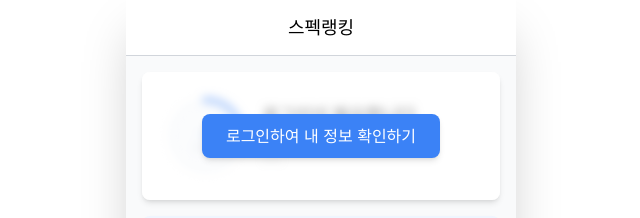
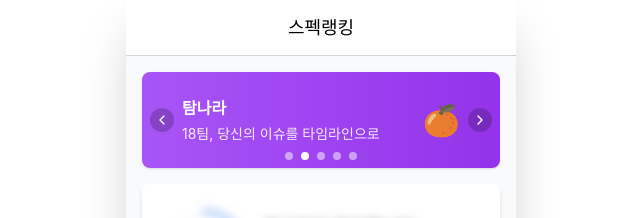
Before and after one commit to 100-hours-a-week/19-Respec-FE, a React (Create React App) app: page / in a window 1280 px wide. Shown: the top 218 px of the page, without its empty margins (319-959 px from the left). Built offline with nearby package versions, Linux system fonts and the light colour scheme; no server answers.

Commit message:
feat: 광고 배너 컴포넌트 생성

```diff
--- /dev/null
+++ b/src/components/AdBanner.jsx
@@ -0,0 +1,139 @@
+import React, { useState, useEffect, useRef } from 'react';
+import { ChevronLeft, ChevronRight } from 'lucide-react';
+import { adBannerData } from '../utils/adData';
+
+const AdBanner = () => {
+  const [currentSlide, setCurrentSlide] = useState(0);
+  const [isTransitioning, setIsTransitioning] = useState(false);
+  const intervalRef = useRef(null);
+
+  // 자동 슬라이드 시작
+  const startAutoSlide = () => {
+    if (intervalRef.current) {
+      clearInterval(intervalRef.current);
+    }
+
+    intervalRef.current = setInterval(() => {
+      setCurrentSlide((prev) => (prev + 1) % adBannerData.length);
+    }, 5000);
+  };
+
+  // 자동 슬라이드 정지
+  const stopAutoSlide = () => {
+    if (intervalRef.current) {
+      clearInterval(intervalRef.current);
+      intervalRef.current = null;
+    }
+  };
+
+  // 컴포넌트 마운트 시 자동 슬라이드 시작
+  useEffect(() => {
+    startAutoSlide();
+
+    // 컴포넌트 언마운트 시 정리
+    return () => {
+      stopAutoSlide();
+    };
+  }, []);
+
+  // 슬라이드 변경 시 애니메이션 처리
+  useEffect(() => {
+    setIsTransitioning(true);
+    const timer = setTimeout(() => {
+      setIsTransitioning(false);
+    }, 300);
+
+    return () => clearTimeout(timer);
+  }, [currentSlide]);
+
+  const handleNext = () => {
+    stopAutoSlide();
+    setCurrentSlide((prev) => (prev + 1) % adBannerData.length);
+    startAutoSlide();
+  };
+
+  const handlePrev = () => {
+    stopAutoSlide();
+    setCurrentSlide(
+      (prev) => (prev - 1 + adBannerData.length) % adBannerData.length
+    );
+    startAutoSlide();
+  };
+
+  const handleDotClick = (index) => {
+    if (index === currentSlide) return;
+
+    stopAutoSlide();
+    setCurrentSlide(index);
+    startAutoSlide();
+  };
+
+  const handleAdClick = (link) => {
+    // 새 탭에서 외부 링크 열기
+    window.open(link, '_blank', 'noopener,noreferrer');
+  };
+
+  return (
+    <div className="relative mb-4 overflow-hidden bg-white rounded-lg shadow">
+      <div className="relative h-24">
+        {/* 슬라이드 컨테이너 */}
+        <div
+          className="flex h-full transition-transform duration-300 ease-in-out"
+          style={{
+            transform: `translateX(-${currentSlide * 100}%)`,
+            opacity: isTransitioning ? 0.9 : 1,
+          }}
+        >
+          {adBannerData.map((ad) => (
+            <div
+              key={ad.id}
+              className={`w-full h-full flex-shrink-0 ${ad.backgroundColor} ${ad.textColor} cursor-pointer`}
+              onClick={() => handleAdClick(ad.link)}
+            >
+              <div className="flex items-center justify-between h-full px-10">
+                <div className="flex-1">
+                  <h3 className="mb-1 text-base font-bold">{ad.title}</h3>
+                  <p className="text-sm opacity-90">{ad.subtitle}</p>
+                </div>
+                <div className="ml-4 text-3xl opacity-80">{ad.image}</div>
+              </div>
+            </div>
+          ))}
+        </div>
+
+        {/* 이전 버튼 */}
+        <button
+          onClick={handlePrev}
+          className="absolute flex items-center justify-center w-6 h-6 transition-all duration-200 transform -translate-y-1/2 bg-black rounded-full left-2 top-1/2 bg-opacity-20 hover:bg-opacity-40"
+        >
+          <ChevronLeft className="w-4 h-4 text-white" />
+        </button>
+
+        {/* 다음 버튼 */}
+        <button
+          onClick={handleNext}
+          className="absolute flex items-center justify-center w-6 h-6 transition-all duration-200 transform -translate-y-1/2 bg-black rounded-full right-2 top-1/2 bg-opacity-20 hover:bg-opacity-40"
+        >
+          <ChevronRight className="w-4 h-4 text-white" />
+        </button>
+
+        {/* 인디케이터 점들 */}
+        <div className="absolute flex space-x-2 transform -translate-x-1/2 bottom-2 left-1/2">
+          {adBannerData.map((_, index) => (
+            <button
+              key={index}
+              onClick={() => handleDotClick(index)}
+              className={`w-2 h-2 rounded-full transition-all duration-200 ${
+                index === currentSlide
+                  ? 'bg-white'
+                  : 'bg-white bg-opacity-50 hover:bg-opacity-75'
+              }`}
+            />
+          ))}
+        </div>
+      </div>
+    </div>
+  );
+};
+
+export default AdBanner;
--- a/src/pages/HomePage.jsx
+++ b/src/pages/HomePage.jsx
@@ -1,6 +1,7 @@
 import React, { useState, useEffect, useCallback } from 'react';
 import { SpecAPI, UserAPI } from '../api';
 import { useAuthStore } from '../stores/useAuthStore';
+import AdBanner from '../components/AdBanner';
 import UserInfoSection from '../components/user/UserInfoSection';
 import ServiceIntro from '../components/ServiceIntro';
 import RankingFilters from '../components/ranking/RankingFilters';
@@ -118,7 +119,7 @@
 
       const response = await SpecAPI.getRankings({
         type: 'ranking',
-        jobField: filter
+        jobField: filter,
       });
 
       // 각 랭킹 아이템에 대해 사용자 정보를 조회하여 isOpenSpec 정보 추가
@@ -193,6 +194,8 @@
 
   return (
     <div className="flex-1 p-4 pb-20">
+      <AdBanner />
+
       <UserInfoSection
         userData={userData}
         isLoggedIn={isLoggedIn}
--- /dev/null
+++ b/src/utils/adData.js
@@ -0,0 +1,47 @@
+export const adBannerData = [
+  {
+    id: 1,
+    title: 'On The Top',
+    subtitle: '16팀, 데스크 테리어 추천 서비스 바로가기',
+    backgroundColor: 'bg-gradient-to-r from-blue-500 to-blue-600',
+    textColor: 'text-white',
+    image: '🖥️',
+    link: 'https://onthe-top.com/',
+  },
+  {
+    id: 2,
+    title: '탐나라',
+    subtitle: '18팀, 당신의 이슈를 타임라인으로',
+    backgroundColor: 'bg-gradient-to-r from-purple-500 to-purple-600',
+    textColor: 'text-white',
+    image: '🍊',
+    link: 'https://tam-nara.com/main',
+  },
+  {
+    id: 3,
+    title: '춘이네 비서실',
+    subtitle: '20팀, 카테부의 소식을 확인하세요!',
+    backgroundColor: 'bg-gradient-to-r from-green-500 to-green-600',
+    textColor: 'text-white',
+    image: '📚',
+    link: 'https://www.kakaotech.com/home',
+  },
+  {
+    id: 4,
+    title: 'Koco',
+    subtitle: '21팀, 알고리즘 학습 서비스 바로가기',
+    backgroundColor: 'bg-gradient-to-r from-orange-500 to-orange-600',
+    textColor: 'text-white',
+    image: '📊',
+    link: 'https://ktbkoco.com/',
+  },
+  {
+    id: 5,
+    title: 'KakaoBase',
+    subtitle: '22팀, 카테부 수강생 전용 커뮤니티',
+    backgroundColor: 'bg-gradient-to-r from-teal-500 to-teal-600',
+    textColor: 'text-white',
+    image: '👥',
+    link: 'https://www.kakaobase.com/',
+  },
+];
```
